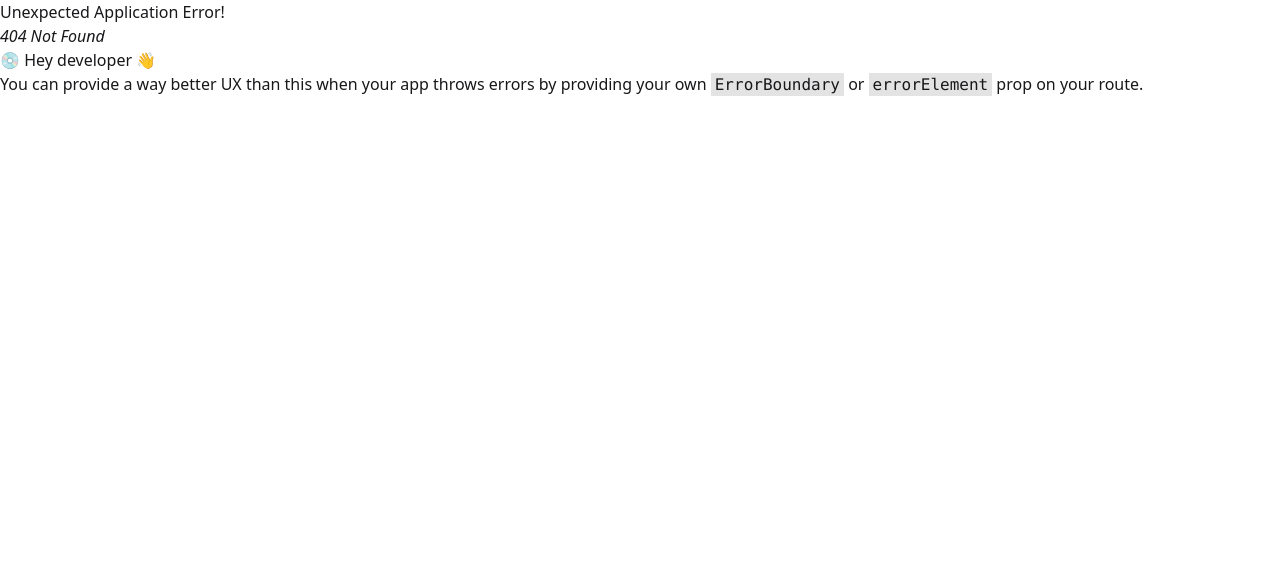
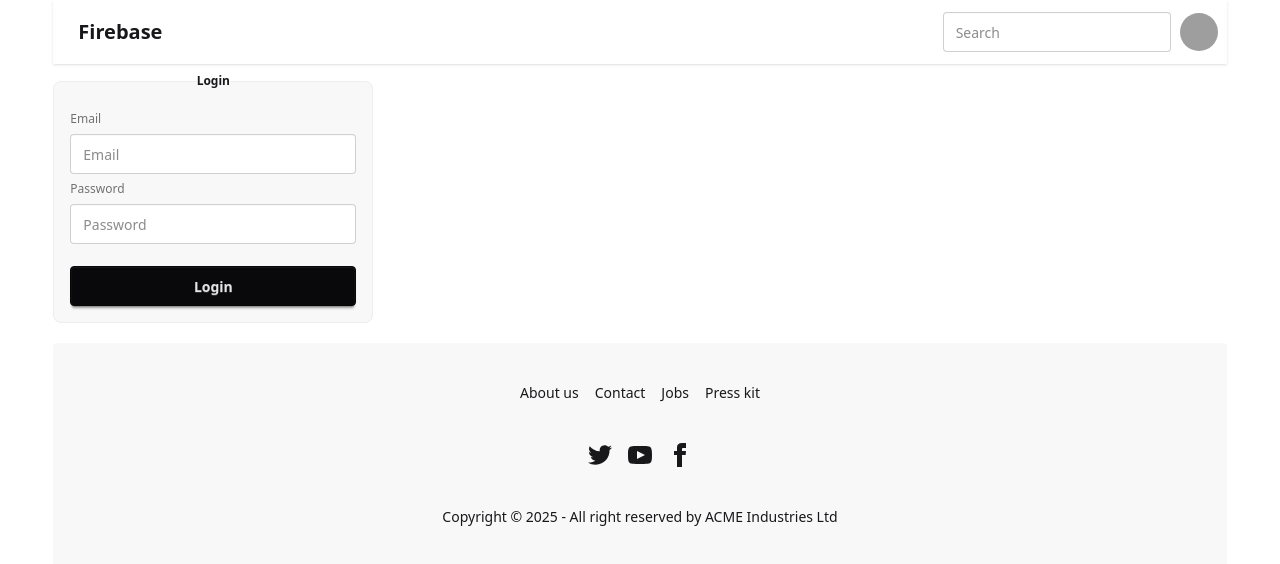
Before and after one commit to Amitkumersarkar/Firebase-practice-projects, a React (Vite) app: page /login in a window 1280 px wide. Before the commit this address had no page. Shown: the top 564 px of the page. Built offline with nearby package versions, Linux system fonts and the light colour scheme; grey boxes are pictures that could not be loaded.

Commit message:
updated file

```diff
--- /dev/null
+++ b/src/Firebase/Firebase.init.js
@@ -0,0 +1,21 @@
+// Import the functions you need from the SDKs you need
+import { initializeApp } from "firebase/app";
+import { getAuth } from "firebase/auth";
+// TODO: Add SDKs for Firebase products that you want to use
+// https://firebase.google.com/docs/web/setup#available-libraries
+
+// Your web app's Firebase configuration
+const firebaseConfig = {
+    apiKey: "AIzaSyBmlMXYNigk7fTr2LvrBpmdUevxBlbl3aI",
+    authDomain: "simple-firebase2-630c3.firebaseapp.com",
+    projectId: "simple-firebase2-630c3",
+    storageBucket: "simple-firebase2-630c3.firebasestorage.app",
+    messagingSenderId: "857270278438",
+    appId: "1:857270278438:web:0e21883a3994081f4a89e7"
+};
+
+// Initialize Firebase
+const app = initializeApp(firebaseConfig);
+// export default app;
+const auth = getAuth(app);
+export default auth;
--- /dev/null
+++ b/src/components/Header/Login.jsx
@@ -0,0 +1,23 @@
+import { GoogleAuthProvider } from "firebase/auth";
+
+const Login = () => {
+    const provider = new GoogleAuthProvider();
+    const handleSignIn = () => {
+        console.log('signin using google');
+    }
+    return (
+        <fieldset className="fieldset bg-base-200 border-base-300 rounded-box w-xs border p-4 mb-5 text-center">
+            <legend className="fieldset-legend">Login</legend>
+
+            <label className="label">Email</label>
+            <input type="email" className="input" placeholder="Email" />
+
+            <label className="label">Password</label>
+            <input type="password" className="input" placeholder="Password" />
+
+            <button className="btn btn-neutral mt-4" onClick={handleSignIn}>Login</button>
+        </fieldset>
+    );
+};
+
+export default Login;
--- a/src/components/Header/Navbar.jsx
+++ b/src/components/Header/Navbar.jsx
@@ -1,10 +1,11 @@
+import { NavLink } from "react-router-dom";
 
 const Navbar = () => {
 
     return (
         <div className="navbar bg-base-100 shadow-sm">
             <div className="flex-1">
-                <a className="btn btn-ghost text-xl">daisyUI</a>
+                <a className="btn btn-ghost text-xl">Firebase</a>
             </div>
             <div className="flex gap-2">
                 <input type="text" placeholder="Search" className="input input-bordered w-24 md:w-auto" />
@@ -26,6 +27,7 @@ const Navbar = () => {
                             </a>
                         </li>
                         <li><a>Settings</a></li>
+                        <NavLink to='/login'><li><a>Login</a></li></NavLink>
                         <li><a>Logout</a></li>
                     </ul>
                 </div>
--- a/src/main.jsx
+++ b/src/main.jsx
@@ -7,6 +7,7 @@ import {
 } from "react-router-dom";
 import Main from './components/Layouts/Main';
 import Home from './components/Home/Home';
+import Login from './components/Header/Login';
 
 const router = createBrowserRouter([
   {
@@ -16,6 +17,10 @@ const router = createBrowserRouter([
       {
         path: '/',
         element: <Home></Home>
+      },
+      {
+        path: '/login',
+        element: <Login></Login>
       }
     ]
   },
```
